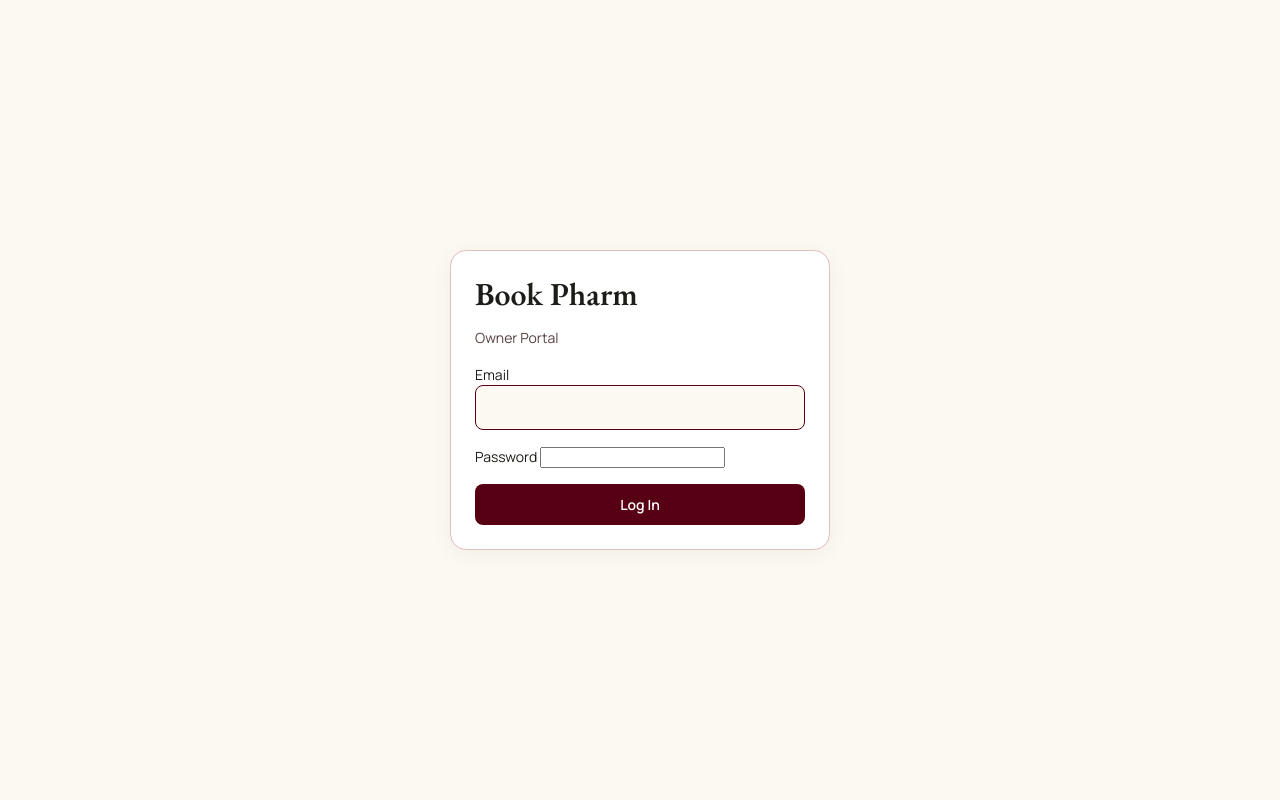
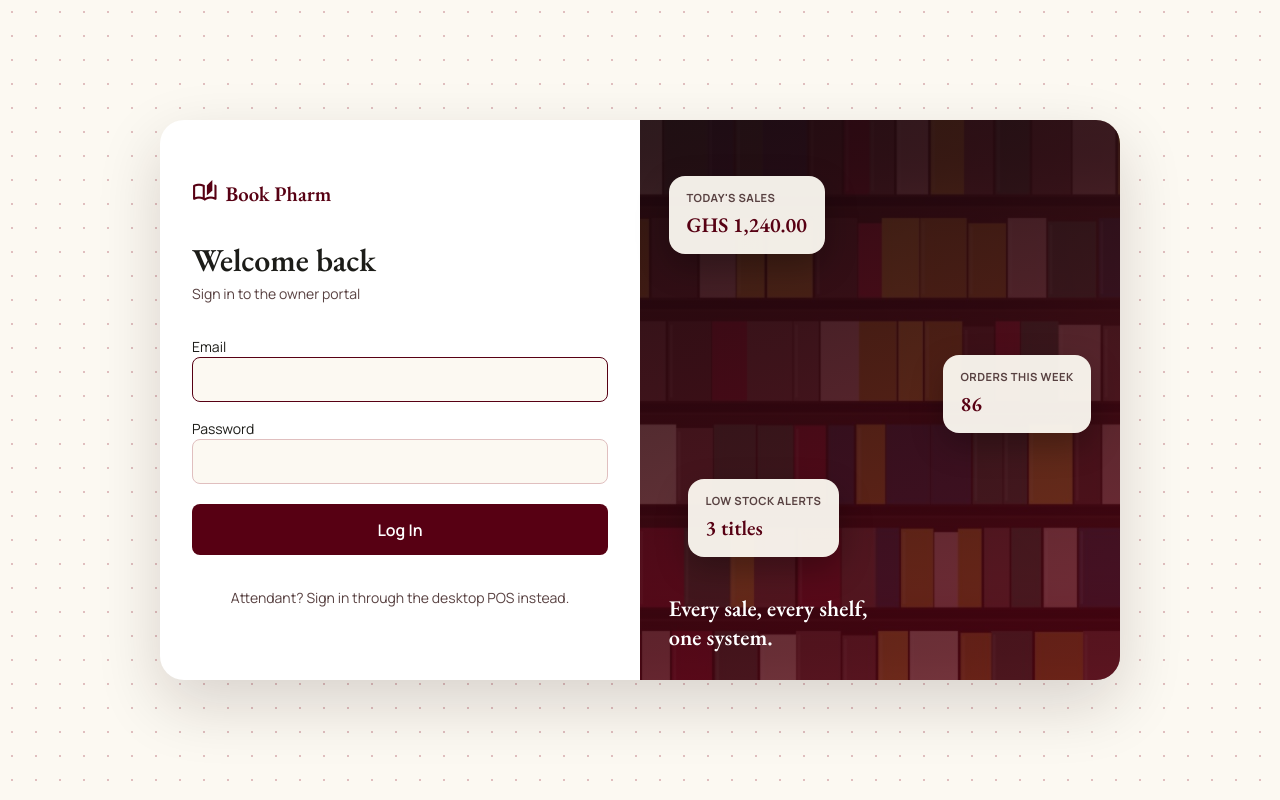
Before and after one commit to Wisdom-Delali/Book-Pharm, a Django app: page /portal/login/ in a window 1280 px wide. Run offline with Django 4.2, Linux system fonts and the light colour scheme; parts of the project's set-up code (start-up, migrations or seed data) failed here and were passed over.

Commit message:
feat: Enhance login page layout with split-screen design and add date input styling

```diff
--- a/backend/static/css/base.css
+++ b/backend/static/css/base.css
@@ -83,6 +83,7 @@ a { color: var(--color-primary); }
 button:disabled { opacity: 0.5; cursor: not-allowed; }
 
 input[type="text"], input[type="search"], input[type="number"], input[type="email"],
+input[type="password"], input[type="date"],
 select, textarea {
   width: 100%;
   background: var(--color-surface);
@@ -98,3 +99,19 @@ input:focus, select:focus, textarea:focus {
   outline: none;
   border-color: var(--color-primary);
 }
+
+/* input[type="date"] picks up the box styling above like any other input —
+   this just brings the calendar-icon trigger (WISDOM.md #11: dates were
+   left at raw OS/browser chrome) in line with the rest of the app's icon
+   language. Chromium-only pseudo-element (Electron included); Firefox has
+   no equivalent, but the box styling above already applies there too, so
+   it never looks "unstyled", just without this specific icon treatment. */
+input[type="date"] { cursor: pointer; }
+input[type="date"]::-webkit-calendar-picker-indicator {
+  cursor: pointer;
+  padding: 0.25rem;
+  margin-left: 0.25rem;
+  border-radius: var(--radius-sm);
+  opacity: 0.65;
+}
+input[type="date"]::-webkit-calendar-picker-indicator:hover { opacity: 1; background: var(--color-surface-container-high); }
--- /dev/null
+++ b/backend/static/css/portal-auth.css
@@ -0,0 +1,113 @@
+/* Portal login — the only web-rendered sign-in screen in this system (no
+   storefront customer accounts; desktop POS auth is a native Electron
+   screen, not this). Split-screen: plain form on the left, a branded
+   visual on the right, both sitting in a rounded card on the same cream
+   dot-pattern background used everywhere else (rather than a bespoke
+   backdrop) so this still reads as part of Book Pharm, not a separate
+   product. */
+
+.portal-auth-body {
+  margin: 0;
+  background-color: var(--color-background);
+  background-image: radial-gradient(var(--color-outline-variant) 1px, transparent 1px);
+  background-size: 24px 24px;
+}
+
+.portal-auth-page {
+  min-height: 100vh;
+  display: flex;
+  align-items: center;
+  justify-content: center;
+  padding: var(--space-stack-lg) var(--space-stack-md);
+}
+
+.portal-auth-card {
+  width: 100%;
+  max-width: 960px;
+  min-height: 560px;
+  display: flex;
+  background: var(--color-surface-container-lowest);
+  border-radius: var(--radius-xl);
+  overflow: hidden;
+  box-shadow: 0 24px 64px rgba(28, 12, 15, 0.16);
+}
+
+.portal-auth-panel { flex: 1 1 50%; min-width: 0; }
+
+.portal-auth-panel--form {
+  padding: var(--space-stack-lg);
+  display: flex;
+  flex-direction: column;
+  justify-content: center;
+}
+
+.portal-auth-brand {
+  display: flex;
+  align-items: center;
+  gap: 0.5rem;
+  font-family: var(--font-display);
+  font-weight: 700;
+  font-size: 1.3rem;
+  color: var(--color-primary);
+  margin-bottom: var(--space-stack-lg);
+}
+.portal-auth-brand .material-symbols-outlined { font-size: 1.6rem; }
+
+.portal-auth-title { margin: 0 0 0.25rem; font-size: var(--text-headline-lg-size); }
+.portal-auth-subtitle { margin: 0 0 var(--space-stack-lg); color: var(--color-on-surface-variant); }
+
+.portal-auth-form { display: flex; flex-direction: column; gap: var(--space-stack-md); }
+.portal-auth-submit { width: 100%; padding: 0.85rem; font-size: var(--text-body-lg-size); margin-top: 0.25rem; }
+
+.portal-auth-foot { margin-top: var(--space-stack-lg); font-size: var(--text-body-md-size); color: var(--color-on-surface-variant); text-align: center; }
+
+/* Right panel: background-image (photo + gradient) is set inline in
+   login.html, not here — a CSS file can't resolve {% static %}. This rule
+   only handles sizing/layout for whatever image lands on it. */
+.portal-auth-panel--visual {
+  position: relative;
+  background-size: cover;
+  background-position: center;
+  padding: var(--space-stack-lg);
+}
+
+.portal-auth-stat-card {
+  position: absolute;
+  background: rgba(252, 249, 242, 0.95);
+  border-radius: var(--radius-lg);
+  padding: 0.85rem 1.1rem;
+  box-shadow: 0 12px 32px rgba(0, 0, 0, 0.28);
+  display: flex;
+  flex-direction: column;
+  gap: 0.15rem;
+}
+.portal-auth-stat-card__label { font-size: 0.7rem; font-weight: 700; text-transform: uppercase; letter-spacing: 0.04em; color: var(--color-on-surface-variant); }
+.portal-auth-stat-card__value { font-family: var(--font-display); font-size: 1.3rem; font-weight: 700; color: var(--color-primary); }
+
+.portal-auth-stat-card--1 { top: 10%; left: 6%; }
+.portal-auth-stat-card--2 { top: 42%; right: 6%; }
+.portal-auth-stat-card--3 { bottom: 22%; left: 10%; }
+
+.portal-auth-visual-quote {
+  position: absolute;
+  bottom: 5%;
+  left: 6%;
+  right: 6%;
+  font-family: var(--font-display);
+  font-size: 1.4rem;
+  font-weight: 600;
+  color: #ffffff;
+  line-height: 1.3;
+  margin: 0;
+}
+
+@media (max-width: 860px) {
+  .portal-auth-panel--visual { display: none; }
+  .portal-auth-card { max-width: 420px; min-height: 0; box-shadow: 0 12px 32px rgba(28, 12, 15, 0.12); }
+  .portal-auth-panel--form { padding: var(--space-stack-lg) var(--space-stack-md); }
+}
+
+@media (max-width: 420px) {
+  .portal-auth-page { padding: var(--space-stack-md) var(--space-stack-sm); }
+  .portal-auth-card { border-radius: var(--radius-lg); }
+}
--- a/backend/templates/portal/login.html
+++ b/backend/templates/portal/login.html
@@ -6,18 +6,27 @@
   <meta name="viewport" content="width=device-width, initial-scale=1.0">
   <title>Log In | Book Pharm Portal</title>
   <link href="https://fonts.googleapis.com/css2?family=Manrope:wght@400;600;700&family=EB+Garamond:wght@500;600&display=swap" rel="stylesheet">
+  <link href="https://fonts.googleapis.com/css2?family=Material+Symbols+Outlined:wght,FILL@100..700,0..1&display=swap" rel="stylesheet">
   <link rel="stylesheet" href="{% static 'css/base.css' %}">
   <link rel="stylesheet" href="{% static 'css/theme-portal.css' %}">
+  <link rel="stylesheet" href="{% static 'css/portal-auth.css' %}">
 </head>
-<body>
-  <div style="min-height: 100vh; display: flex; align-items: center; justify-content: center;">
-    <div class="card" style="width: 100%; max-width: 380px;">
-      <h1 style="font-size: var(--text-headline-lg-size); margin-bottom: 0.25rem;">Book Pharm</h1>
-      <p class="text-muted" style="margin-bottom: var(--space-stack-md);">Owner Portal</p>
+<body class="portal-auth-body">
+  <div class="portal-auth-page">
+    <div class="portal-auth-card">
+
+      <div class="portal-auth-panel portal-auth-panel--form">
+        <div class="portal-auth-brand">
+          <span class="material-symbols-outlined">auto_stories</span>
+          <span>Book Pharm</span>
+        </div>
+
+        <h1 class="portal-auth-title">Welcome back</h1>
+        <p class="portal-auth-subtitle">Sign in to the owner portal</p>
 
         {% include 'partials/_messages.html' %}
 
-      <form method="post" style="display: flex; flex-direction: column; gap: var(--space-stack-md);">
+        <form method="post" class="portal-auth-form">
           {% csrf_token %}
           {% for error in form.non_field_errors %}<p class="form-error">{{ error }}</p>{% endfor %}
           <input type="hidden" name="next" value="{{ next }}">
@@ -33,8 +42,28 @@
             {% for error in form.password.errors %}<p class="form-error">{{ error }}</p>{% endfor %}
           </div>
 
-        <button type="submit" class="btn btn--primary" style="width: 100%;">Log In</button>
+          <button type="submit" class="btn btn--primary portal-auth-submit">Log In</button>
         </form>
+
+        <p class="portal-auth-foot">Attendant? Sign in through the desktop POS instead.</p>
+      </div>
+
+      <div class="portal-auth-panel portal-auth-panel--visual" style="background-image: linear-gradient(165deg, rgba(28, 8, 14, 0.90), rgba(87, 0, 19, 0.72)), url('{% static 'img/hero-library.jpg' %}');">
+        <div class="portal-auth-stat-card portal-auth-stat-card--1">
+          <span class="portal-auth-stat-card__label">Today's Sales</span>
+          <span class="portal-auth-stat-card__value">GHS 1,240.00</span>
+        </div>
+        <div class="portal-auth-stat-card portal-auth-stat-card--2">
+          <span class="portal-auth-stat-card__label">Orders This Week</span>
+          <span class="portal-auth-stat-card__value">86</span>
+        </div>
+        <div class="portal-auth-stat-card portal-auth-stat-card--3">
+          <span class="portal-auth-stat-card__label">Low Stock Alerts</span>
+          <span class="portal-auth-stat-card__value">3 titles</span>
+        </div>
+        <p class="portal-auth-visual-quote">Every sale, every shelf,<br>one system.</p>
+      </div>
+
     </div>
   </div>
 </body>
```
Also changed, not shown: WISDOM.md (+1 -1 lines). Lines whose indentation alone changed are shown as unchanged.
